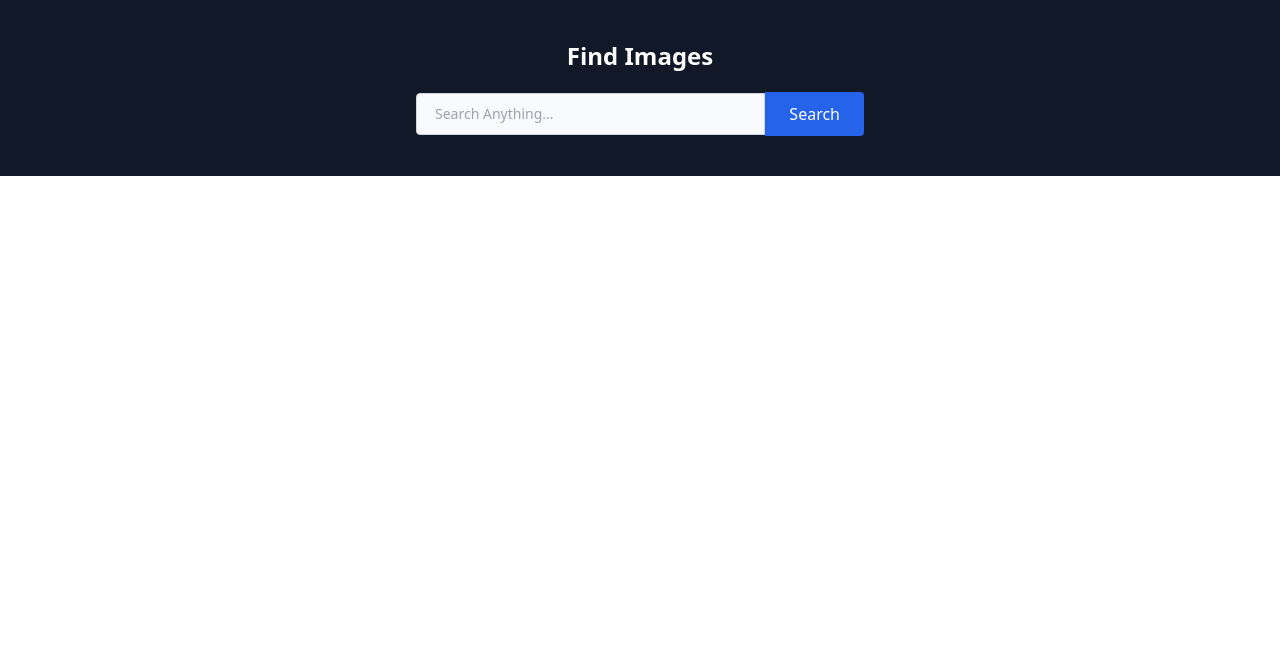
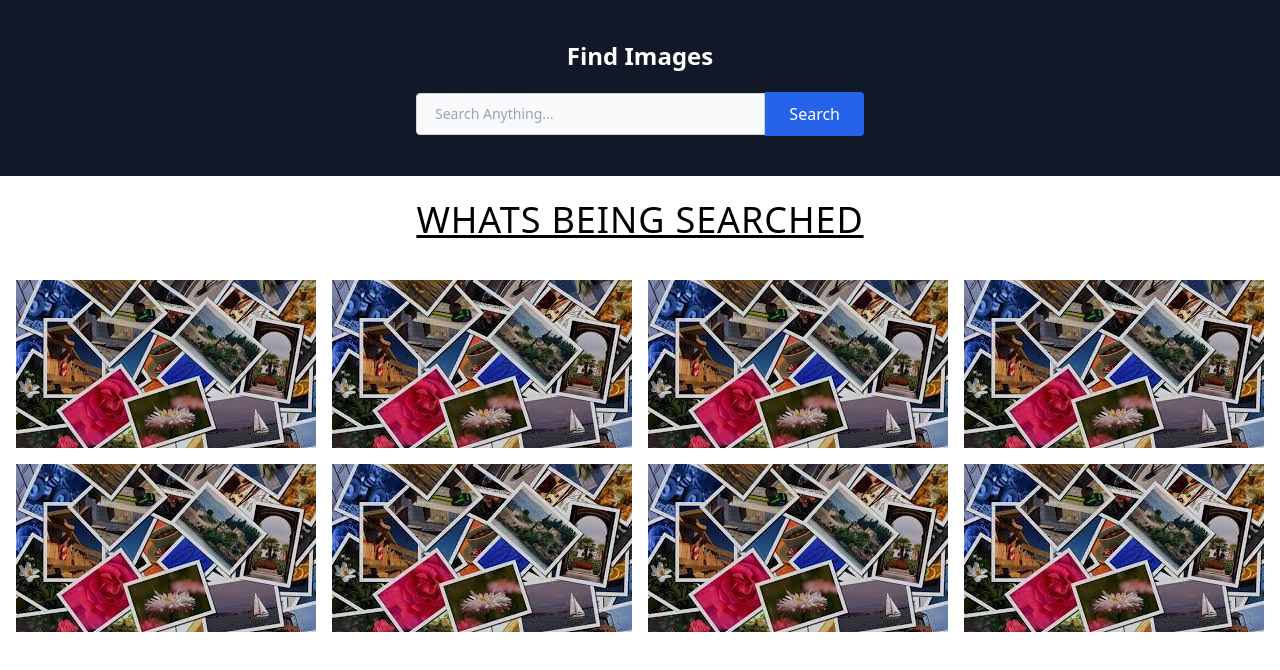
Before and after one commit to skymansfield/PhotoApp, a React (Create React App) app in the folder client/: page / in a window 1280 px wide. Shown: the top 670 px of the page. Built offline with nearby package versions, Linux system fonts and the light colour scheme; the HTML template or start-up script is replaced by a standard one.

Commit message:
BLMS-1533

```diff
--- /dev/null
+++ b/client/src/components/Image.js
@@ -0,0 +1,11 @@
+import React from 'react';
+
+const Image = () => {
+    return (
+        <a href={data.urls.regular} target="_blank" rel="noreferrer">
+        <img className="h-72 w-full object-cover rounded-lg shadow-md" src={data.urls.small} alt={data.alt_description}/>
+       </a>
+    );
+}
+
+export default Image;
--- /dev/null
+++ b/client/src/components/Images.js
@@ -0,0 +1,22 @@
+import React from 'react';
+import pic from '../assets/pics1.jpg'
+
+const Images = () => {
+    return (
+        <>
+        <h1 className='text-center mt-6 underline text-4xl uppercase tracking-wide font-medium'>Whats being searched</h1>
+        <div className='grid md:grid-cols-2 lg:grid-cols-3 xl:grid-cols-4 gap-4 my-10 max-w-7xl mx-auto px-4'>
+        <img src={pic} alt="test img"></img>
+        <img src={pic} alt="test img"></img>
+        <img src={pic} alt="test img"></img>
+        <img src={pic} alt="test img"></img>
+        <img src={pic} alt="test img"></img>
+        <img src={pic} alt="test img"></img>
+        <img src={pic} alt="test img"></img>
+        <img src={pic} alt="test img"></img>
+            </div>
+        </>
+    );
+}
+
+export default Images;
--- /dev/null
+++ b/client/src/components/Skeleton.js
@@ -0,0 +1,14 @@
+import React from 'react';
+
+const Skeleton = () => {
+    return (
+        <div className='animate-pulse' >
+            <div className='bg-gray-300 rounded-lg h-72' >
+
+            </div>
+
+        </div>
+    );
+}
+
+export default Skeleton;
--- a/client/src/pages/Dashboard.js
+++ b/client/src/pages/Dashboard.js
@@ -1,13 +1,16 @@
 import React from 'react';
 import Jumbutron from '../components/Jumbutron';
 import SearchField from '../components/SearchField';
+import Images from '../components/Images';
 
 const Dashboard = () => {
     return (
+    <>
        <Jumbutron>
         <SearchField/>
        </Jumbutron>
-
+        <Images />
+        </>
 
     );
 }
```
